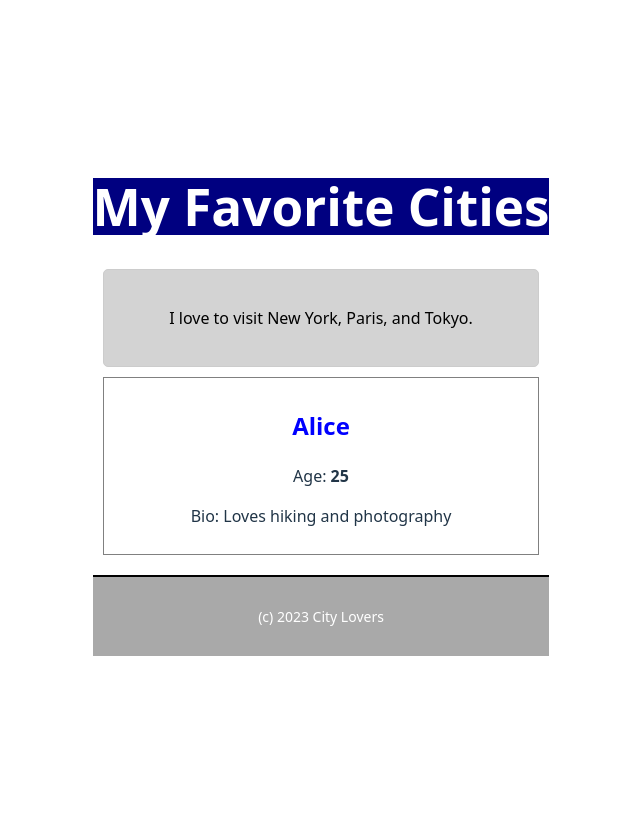
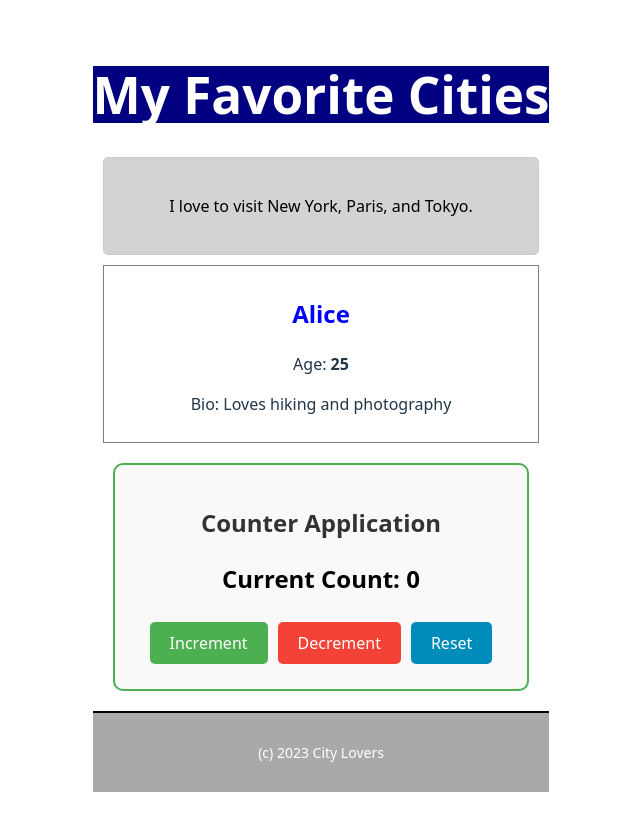
Before and after one commit to ReagileMoatshe/alx-fe-reactjs, a React (Vite) app in the folder alx-react-app-new/: page / in a window 1280 px wide. Shown: the whole page, without its empty margins (319-959 px from the left). Before the commit the page ends 800 px from the top, so only its background shows below. Built offline with nearby package versions, Linux system fonts and the light colour scheme.

Commit message:
Add Counter component with useState hook for Task 1

```diff
--- a/alx-react-app-new/src/App.jsx
+++ b/alx-react-app-new/src/App.jsx
@@ -3,6 +3,7 @@ import Header from './components/Header'
 import MainContent from './components/MainContent'
 import Footer from './components/Footer'
 import UserProfile from './components/UserProfile'
+import Counter from './components/Counter'
 
 function App() {
   return (
@@ -10,6 +11,7 @@ function App() {
       <Header />
       <MainContent />
       <UserProfile name="Alice" age="25" bio="Loves hiking and photography" />
+      <Counter />
       <Footer />
     </>
   )
--- /dev/null
+++ b/alx-react-app-new/src/components/Counter.jsx
@@ -0,0 +1,75 @@
+import { useState } from 'react';
+
+function Counter() {
+  const [count, setCount] = useState(0);
+
+  return (
+    <div style={{
+      textAlign: 'center',
+      padding: '20px',
+      margin: '20px',
+      border: '2px solid #4CAF50',
+      borderRadius: '10px',
+      backgroundColor: '#f9f9f9'
+    }}>
+      <h2 style={{ color: '#333' }}>Counter Application</h2>
+      <p style={{
+        fontSize: '24px',
+        fontWeight: 'bold',
+        color: count > 0 ? 'green' : count < 0 ? 'red' : 'black',
+        margin: '20px'
+      }}>
+        Current Count: {count}
+      </p>
+      <div>
+        <button
+          style={{
+            padding: '10px 20px',
+            margin: '5px',
+            backgroundColor: '#4CAF50',
+            color: 'white',
+            border: 'none',
+            borderRadius: '5px',
+            cursor: 'pointer',
+            fontSize: '16px'
+          }}
+          onClick={() => setCount(count + 1)}
+        >
+          Increment
+        </button>
+        <button
+          style={{
+            padding: '10px 20px',
+            margin: '5px',
+            backgroundColor: '#f44336',
+            color: 'white',
+            border: 'none',
+            borderRadius: '5px',
+            cursor: 'pointer',
+            fontSize: '16px'
+          }}
+          onClick={() => setCount(count - 1)}
+        >
+          Decrement
+        </button>
+        <button
+          style={{
+            padding: '10px 20px',
+            margin: '5px',
+            backgroundColor: '#008CBA',
+            color: 'white',
+            border: 'none',
+            borderRadius: '5px',
+            cursor: 'pointer',
+            fontSize: '16px'
+          }}
+          onClick={() => setCount(0)}
+        >
+          Reset
+        </button>
+      </div>
+    </div>
+  );
+}
+
+export default Counter;
```
